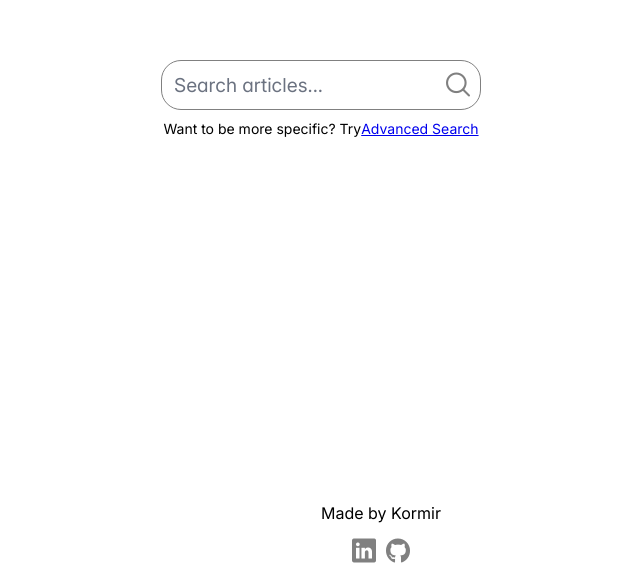
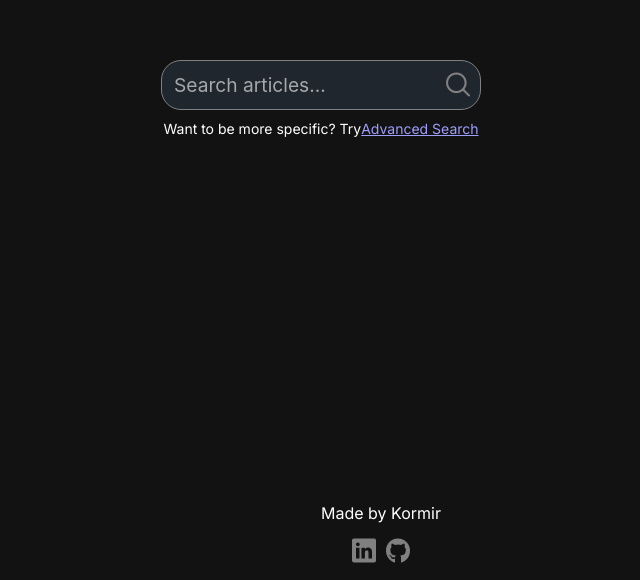
Before and after one commit to K0rmir/guardiansearch, a Next.js app: page / in a window 1280 px wide. Shown: the part 220-800 px from the top of the page, without its empty margins (319-959 px from the left). Built offline with nearby package versions, Linux system fonts and the light colour scheme; no server answers.

Commit message:
add css for advanced search form

```diff
--- a/src/app/advancedsearch/advancedsearch.css
+++ b/src/app/advancedsearch/advancedsearch.css
@@ -0,0 +1,40 @@
+.formContainer {
+    position: absolute;
+    left: 30%;
+    top: 3%;
+    width: 35%;
+    height: fit-content;
+}
+
+/* Grid container for the form elements */
+.advSearchFormGrid {
+    display: grid;
+    grid-template-rows: repeat(2, 1fr) 1fr;
+    grid-template-columns: repeat(2, 35%);
+    justify-content: center;
+    gap: 15px;
+    margin-top: 5%;
+}
+
+.inputSwitch {
+    align-self: center;
+    justify-self: center;
+}
+
+/* Form inputs for search terms */
+.searchInput {}
+
+/* Input for the search date */
+.searchDate {}
+
+/* Search button */
+.searchBtn {
+    grid-column: 1 / span 2;
+
+    padding: 10px;
+    align-self: center;
+    justify-self: center;
+    display: flex;
+    justify-content: center;
+
+}
--- a/src/app/layout.tsx
+++ b/src/app/layout.tsx
@@ -4,8 +4,8 @@ import "./globals.css";
 import { PrimeReactProvider } from 'primereact/api';
 import ApiProvider from "@/context/ApiContext"
 import Footer from "@/components/Footer.jsx";
-// import 'primereact/resources/themes/bootstrap4-dark-blue/theme.css';
-import 'primereact/resources/themes/lara-light-blue/theme.css'
+import 'primereact/resources/themes/bootstrap4-dark-blue/theme.css';
+// import 'primereact/resources/themes/lara-light-blue/theme.css'
 
 
 const inter = Inter({ subsets: ["latin"] });
--- a/src/context/ApiContext.jsx
+++ b/src/context/ApiContext.jsx
@@ -16,8 +16,6 @@ export default function ApiProvider({children}) {
   const [headerSearch, setHeaderSearch] = useState(false);
   const [bodySearch, setBodySearch] = useState(false);
 
-  let queryFields = "webTitle,thumbnail";
-
   // Content API endpoint - This search is generic & returns pieces of content in API with that keyword. //
   async function apiCallSearch(query) {
     const data = await fetch(
@@ -31,8 +29,11 @@ export default function ApiProvider({children}) {
 
   // Advanced Search //
   async function apiCallAdvancedSearch(query, date, tag) {
+    let queryFields;
     if (bodySearch) {
       queryFields = "webTitle,body";
+    } else {
+      queryFields = "webTitle,thumbnail";
     }
     const data = await fetch(
       `https://content.guardianapis.com/search?q="${query}"&from-date=${date}&tag=${tag}/${tag}&order-by=oldest&page-size=30&show-elements=image&show-fields=body&query-fields=${queryFields}&api-key=${api_key}`
```
Also changed, not shown: src/app/advancedsearch/page.jsx (+20 -15 lines).
